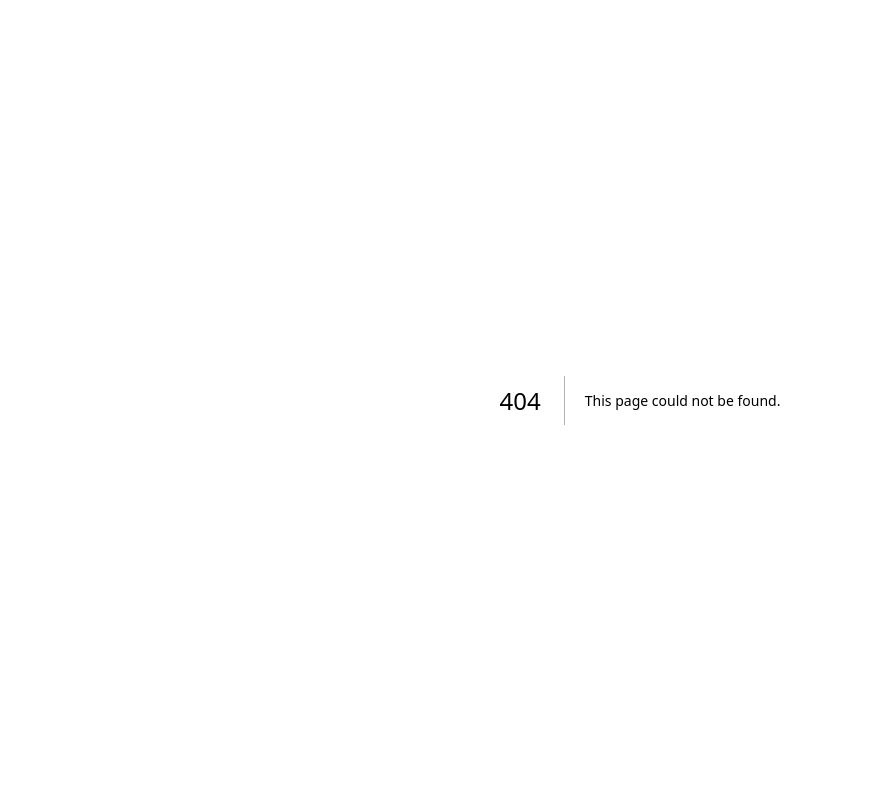
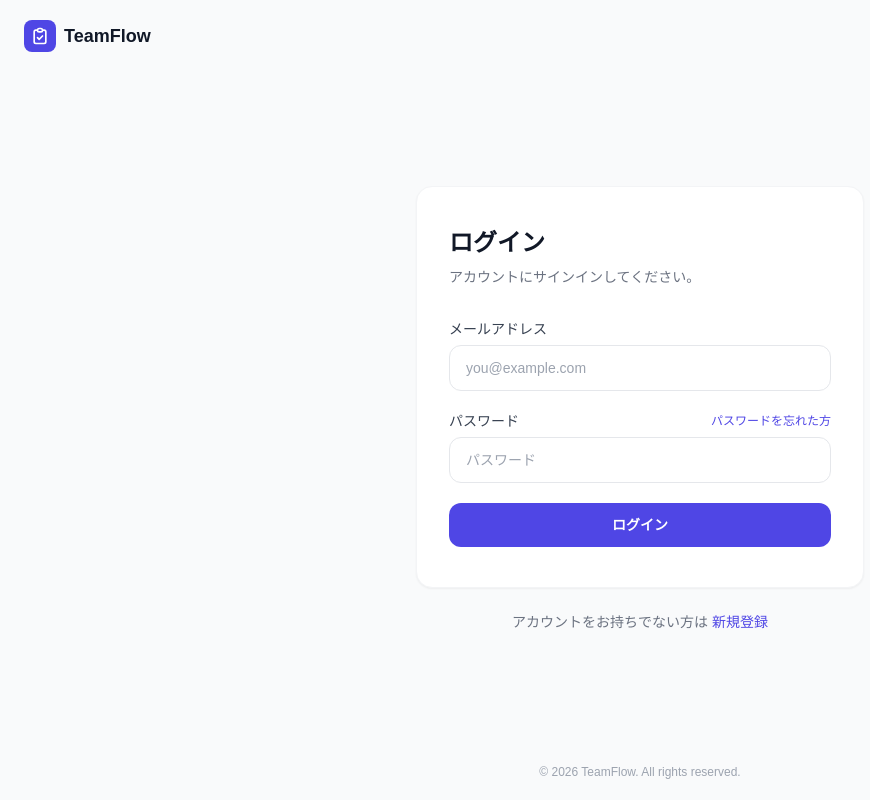
Before and after one commit to majestic3587/teamflow, a Next.js app: page /login in a window 1280 px wide. Before the commit this address had no page. Shown: the whole page, without its empty margins (0-870 px from the left). Built offline with nearby package versions, Linux system fonts and the light colour scheme.

Commit message:
loginページを実装しました

```diff
--- /dev/null
+++ b/src/app/login/actions.ts
@@ -0,0 +1,30 @@
+"use server";
+
+import { createClient } from "@/utils/supabase/server";
+import { redirect } from "next/navigation";
+
+export type LoginState = {
+  error?: string;
+};
+
+export async function loginWithEmail(
+  _prevState: LoginState,
+  formData: FormData
+): Promise<LoginState> {
+  const email = formData.get("email") as string;
+  const password = formData.get("password") as string;
+
+  if (!email || !password) {
+    return { error: "メールアドレスとパスワードを入力してください。" };
+  }
+
+  const supabase = await createClient();
+
+  const { error } = await supabase.auth.signInWithPassword({ email, password });
+
+  if (error) {
+    return { error: "メールアドレスまたはパスワードが正しくありません。" };
+  }
+
+  redirect("/dashboard");
+}
--- /dev/null
+++ b/src/app/login/page.tsx
@@ -0,0 +1,60 @@
+import Link from "next/link";
+import { LoginForm } from "@/components/auth/LoginForm";
+
+export const metadata = {
+  title: "ログイン | TeamFlow",
+  description: "TeamFlowにログインしてチームのタスク管理を始めましょう。",
+};
+
+export default function LoginPage() {
+  return (
+    <div className="min-h-screen bg-gray-50 flex flex-col">
+      {/* Header */}
+      <header className="px-6 py-5">
+        <Link href="/" className="inline-flex items-center gap-2">
+          <div className="w-8 h-8 bg-indigo-600 rounded-lg flex items-center justify-center">
+            <svg className="w-5 h-5 text-white" fill="none" viewBox="0 0 24 24" stroke="currentColor">
+              <path
+                strokeLinecap="round"
+                strokeLinejoin="round"
+                strokeWidth={2}
+                d="M9 5H7a2 2 0 00-2 2v12a2 2 0 002 2h10a2 2 0 002-2V7a2 2 0 00-2-2h-2M9 5a2 2 0 002 2h2a2 2 0 002-2M9 5a2 2 0 012-2h2a2 2 0 012 2m-6 9l2 2 4-4"
+              />
+            </svg>
+          </div>
+          <span className="text-lg font-bold text-gray-900">TeamFlow</span>
+        </Link>
+      </header>
+
+      {/* Main */}
+      <main className="flex-1 flex items-center justify-center px-6 py-12">
+        <div className="w-full max-w-md">
+          {/* Card */}
+          <div className="bg-white rounded-2xl shadow-sm border border-gray-100 px-8 py-10">
+            <div className="mb-8">
+              <h1 className="text-2xl font-bold text-gray-900 mb-2">ログイン</h1>
+              <p className="text-sm text-gray-500">
+                アカウントにサインインしてください。
+              </p>
+            </div>
+
+            <LoginForm />
+          </div>
+
+          {/* Signup link */}
+          <p className="text-center text-sm text-gray-500 mt-6">
+            アカウントをお持ちでない方は{" "}
+            <Link href="/signup" className="text-indigo-600 font-medium hover:underline">
+              新規登録
+            </Link>
+          </p>
+        </div>
+      </main>
+
+      {/* Footer */}
+      <footer className="px-6 py-5 text-center">
+        <p className="text-xs text-gray-400">© 2026 TeamFlow. All rights reserved.</p>
+      </footer>
+    </div>
+  );
+}
--- /dev/null
+++ b/src/components/auth/LoginForm.tsx
@@ -0,0 +1,74 @@
+"use client";
+
+import { useFormState, useFormStatus } from "react-dom";
+import Link from "next/link";
+import { loginWithEmail, type LoginState } from "@/app/login/actions";
+
+function SubmitButton() {
+  const { pending } = useFormStatus();
+  return (
+    <button
+      type="submit"
+      disabled={pending}
+      className="w-full bg-indigo-600 text-white py-3 rounded-xl font-semibold text-sm hover:bg-indigo-700 transition-colors disabled:opacity-60 disabled:cursor-not-allowed"
+    >
+      {pending ? "ログイン中..." : "ログイン"}
+    </button>
+  );
+}
+
+const initialState: LoginState = {};
+
+export function LoginForm() {
+  const [state, formAction] = useFormState(loginWithEmail, initialState);
+
+  return (
+    <form action={formAction} className="space-y-5">
+      {state.error && (
+        <div className="flex items-start gap-2 bg-red-50 border border-red-100 text-red-600 text-sm px-4 py-3 rounded-xl">
+          <svg className="w-4 h-4 flex-shrink-0 mt-0.5" fill="none" viewBox="0 0 24 24" stroke="currentColor">
+            <path strokeLinecap="round" strokeLinejoin="round" strokeWidth={2} d="M12 8v4m0 4h.01M21 12a9 9 0 11-18 0 9 9 0 0118 0z" />
+          </svg>
+          {state.error}
+        </div>
+      )}
+
+      <div>
+        <label htmlFor="email" className="block text-sm font-medium text-gray-700 mb-1.5">
+          メールアドレス
+        </label>
+        <input
+          id="email"
+          name="email"
+          type="email"
+          autoComplete="email"
+          required
+          placeholder="you@example.com"
+          className="w-full px-4 py-3 border border-gray-200 rounded-xl text-sm text-gray-900 placeholder-gray-400 focus:outline-none focus:ring-2 focus:ring-indigo-500 focus:border-transparent transition"
+        />
+      </div>
+
+      <div>
+        <div className="flex items-center justify-between mb-1.5">
+          <label htmlFor="password" className="block text-sm font-medium text-gray-700">
+            パスワード
+          </label>
+          <Link href="/forgot-password" className="text-xs text-indigo-600 hover:underline">
+            パスワードを忘れた方
+          </Link>
+        </div>
+        <input
+          id="password"
+          name="password"
+          type="password"
+          autoComplete="current-password"
+          required
+          placeholder="パスワード"
+          className="w-full px-4 py-3 border border-gray-200 rounded-xl text-sm text-gray-900 placeholder-gray-400 focus:outline-none focus:ring-2 focus:ring-indigo-500 focus:border-transparent transition"
+        />
+      </div>
+
+      <SubmitButton />
+    </form>
+  );
+}
```
